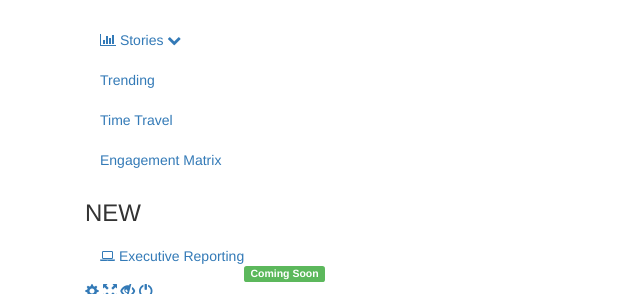
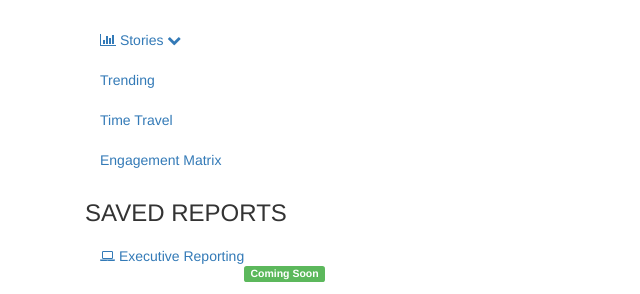
Before and after one commit to addamit/py-starter-kit, a Flask app: page / in a window 1280 px wide. Shown: the part 453-747 px from the top of the page, without its empty margins (0-640 px from the left). Run offline with Flask 2, Linux system fonts and the light colour scheme; some libraries are stand-ins or nearby versions.

Commit message:
updated template files

```diff
--- a/src/appy/base/templates/base_site.html
+++ b/src/appy/base/templates/base_site.html
@@ -11,7 +11,7 @@
         <meta name="viewport" content="width=device-width, initial-scale=1">
       {% endblock meta %}
 
-      <title>Gentelella Alela! | {% block title %}{% endblock %}</title>
+      <title>Aha! | {% block title %}{% endblock %}</title>
 
       {% block stylesheets %}
         <!-- Bootstrap -->
--- a/src/appy/base/templates/plain_page.html
+++ b/src/appy/base/templates/plain_page.html
@@ -14,16 +14,6 @@
             <h3>Plain Page</h3>
           </div>
 
-          <div class="title_right">
-            <div class="col-md-5 col-sm-5 col-xs-12 form-group pull-right top_search">
-              <div class="input-group">
-                <input type="text" class="form-control" placeholder="Search for...">
-                <span class="input-group-btn">
-                  <button class="btn btn-default" type="button">Go!</button>
-                </span>
-              </div>
-            </div>
-          </div>
         </div>
 
         <div class="clearfix"></div>
--- a/src/appy/base/templates/site_template/footer.html
+++ b/src/appy/base/templates/site_template/footer.html
@@ -1,4 +1,3 @@
-<div class="pull-right">
-  SIMPLTON - Based on Template by <a href="https://colorlib.com/wp/free-bootstrap-admin-dashboard-templates/">Colorlib</a>
+<div class="pull-right"><a href="#">Aha!!</a>
 </div>
 <div class="clearfix"></div>
--- a/src/appy/base/templates/site_template/sidebar.html
+++ b/src/appy/base/templates/site_template/sidebar.html
@@ -33,7 +33,7 @@
       </ul>
     </div>
     <div class="menu_section">
-      <h3>NEW</h3>
+      <h3>SAVED REPORTS</h3>
       <ul class="nav side-menu">
         <li><a href="javascript:void(0)"><i class="fa fa-laptop"></i> Executive Reporting <span class="label label-success pull-right">Coming Soon</span></a></li>
       </ul>
@@ -41,20 +41,4 @@
   </div>
   <!-- /sidebar menu -->
 
-  <!-- /menu footer buttons -->
-  <div class="sidebar-footer hidden-small">
-    <a data-toggle="tooltip" data-placement="top" title="Settings">
-      <span class="glyphicon glyphicon-cog" aria-hidden="true"></span>
-    </a>
-    <a data-toggle="tooltip" data-placement="top" title="FullScreen">
-      <span class="glyphicon glyphicon-fullscreen" aria-hidden="true"></span>
-    </a>
-    <a data-toggle="tooltip" data-placement="top" title="Lock">
-      <span class="glyphicon glyphicon-eye-close" aria-hidden="true"></span>
-    </a>
-    <a data-toggle="tooltip" data-placement="top" title="Logout" href="login">
-      <span class="glyphicon glyphicon-off" aria-hidden="true"></span>
-    </a>
-  </div>
-  <!-- /menu footer buttons -->
 </div>
```
